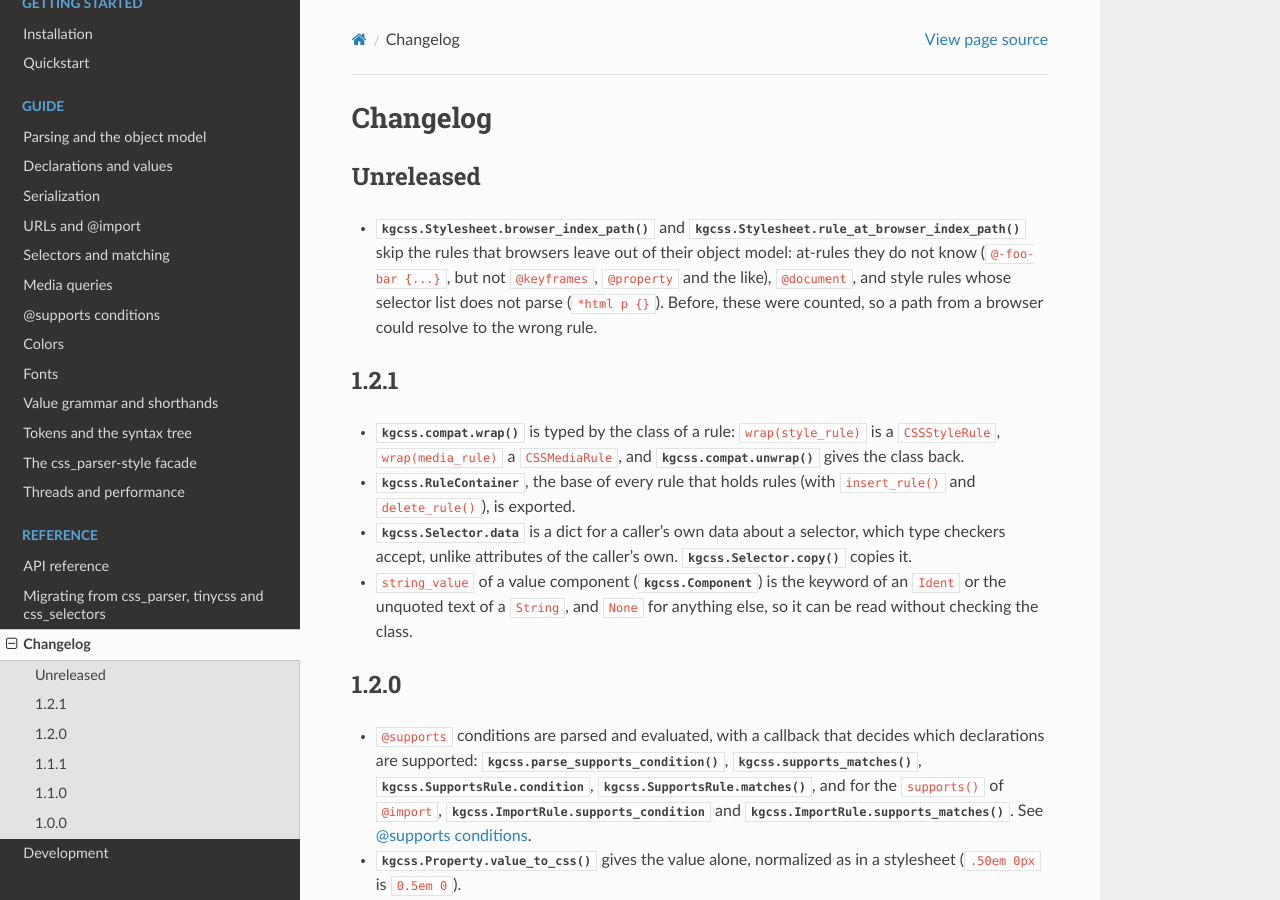
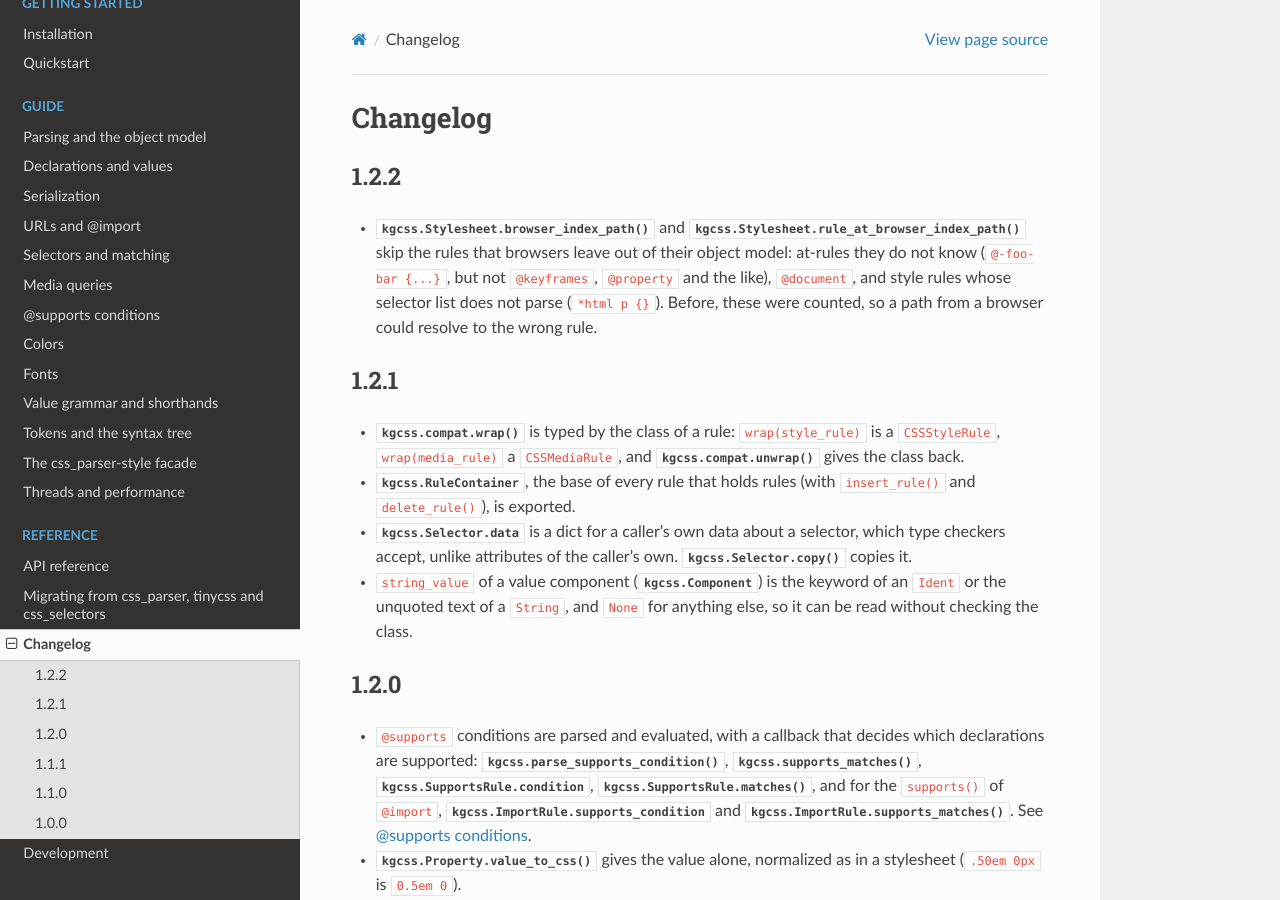
Before and after one commit to kovidgoyal/kgcss, a Sphinx documentation site: the page built from docs/changelog.rst, in a window 1280 px wide and 900 px high. Built offline with Sphinx 7.4.7 and the Read the Docs theme 3.1.0, drawn with Linux system fonts in a browser that asks for light colours.

Commit message:
Version 1.2.2

```diff
--- a/docs/changelog.rst
+++ b/docs/changelog.rst
@@ -1,8 +1,8 @@
 Changelog
 =========
 
-Unreleased
-----------
+1.2.2
+-----
 
 - :meth:`kgcss.Stylesheet.browser_index_path` and
   :meth:`kgcss.Stylesheet.rule_at_browser_index_path` skip the rules that
--- a/src/kgcss/_version.py
+++ b/src/kgcss/_version.py
@@ -1,3 +1,3 @@
 # License: BSD-3-Clause Copyright: 2026, Kovid Goyal <kovid at kovidgoyal.net>
 
-__version__ = '1.2.1'
+__version__ = '1.2.2'
```
